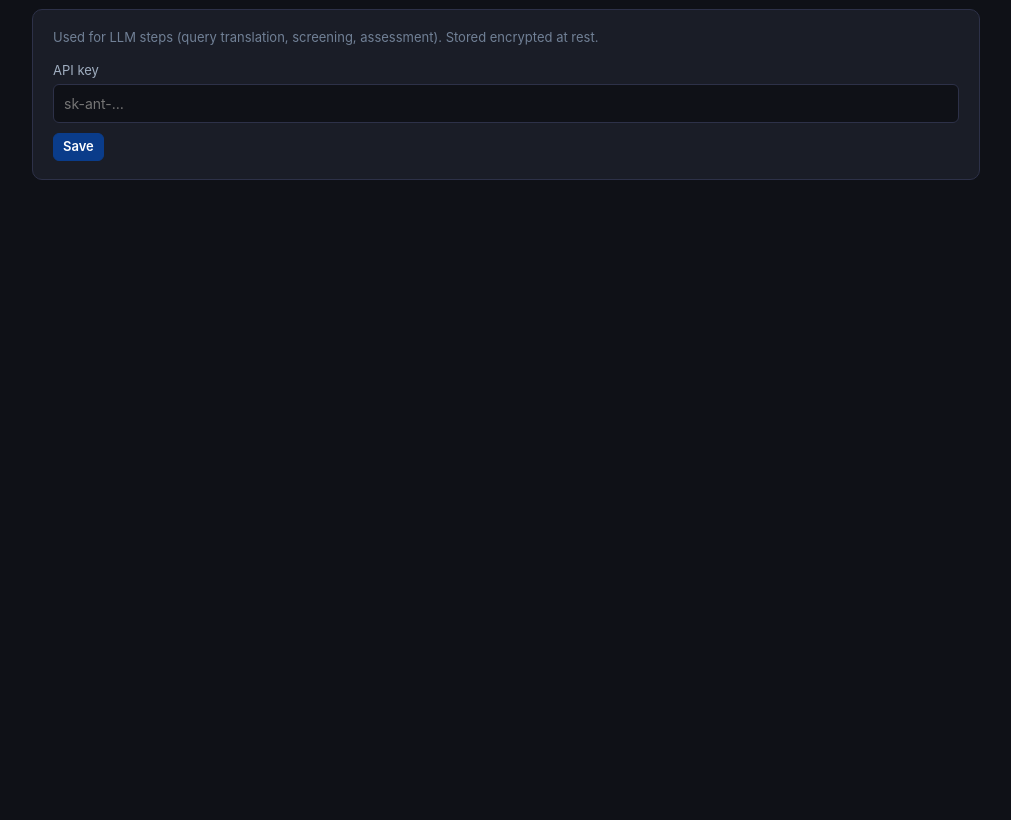
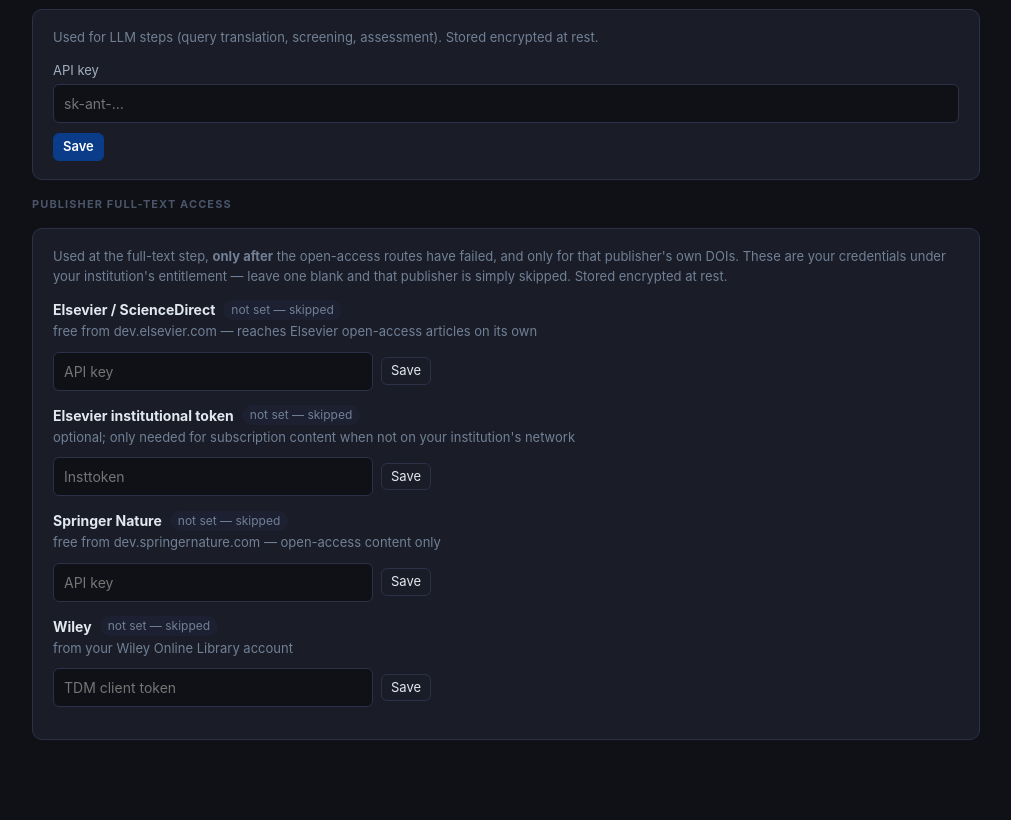
Before and after one commit to that-ugly-cat/lssr, a FastAPI app: template templates/profile.html in a window 1280 px wide. Shown: the part 194-1014 px from the top of the page, without its empty margins (134-1145 px from the left). Before the commit the page ends 374 px from the top, so only its background shows below. Run offline with FastAPI, Linux system fonts and the light colour scheme; the template is opened without the code that fills it, so the values that code supplies are empty.

Commit message:
profile: per-user publisher credentials for full-text retrieval
The publisher TDM keys were server-wide env vars, but the entitlement they carry
follows the person and their institution, not the box. Move them to the profile
alongside the Anthropic key: Elsevier (key + optional institutional token),
Springer and Wiley, each Fernet-encrypted at rest and edited independently —
blank clears, same contract as the Anthropic key.

The fetch job now runs with the credentials of whoever triggered it. A publisher
with no credential is skipped entirely, so an unconfigured LSSR never calls out;
the env vars remain as a server-wide fallback for users who set none, and the
profile says which of the three applies (set / server default / skipped).

Co-Authored-By: Claude Opus 4.8 <noreply@anthropic.com>

```diff
--- a/main.py
+++ b/main.py
@@ -83,6 +83,32 @@ def _user_api_key(user: User) -> str | None:
         except Exception:
             pass
     return os.environ.get("ANTHROPIC_API_KEY")
+
+
+_PUBLISHER_FIELDS = {
+    "elsevier": ("elsevier_key_encrypted", "ELSEVIER_API_KEY"),
+    "elsevier_insttoken": ("elsevier_insttoken_encrypted", "ELSEVIER_INSTTOKEN"),
+    "springer": ("springer_key_encrypted", "SPRINGER_API_KEY"),
+    "wiley": ("wiley_token_encrypted", "WILEY_TDM_TOKEN"),
+}
+
+
+def _user_publisher_keys(user: User) -> dict:
+    """The reviewer's own publisher TDM credentials, falling back to a
+    server-wide env default. A publisher with no credential is left out, and
+    fulltext skips it entirely."""
+    import crypto
+    keys = {}
+    for name, (column, env) in _PUBLISHER_FIELDS.items():
+        value = ""
+        stored = getattr(user, column, None)
+        if stored:
+            try:
+                value = crypto.decrypt(stored)
+            except Exception:
+                value = ""
+        keys[name] = value or os.environ.get(env, "").strip()
+    return keys
 
 
 def _apply_record_filters(query, q: str, source: str, rtype: str, yf: str, yt: str,
@@ -313,7 +339,28 @@ async def public_review(token: str, request: Request, db: Session = Depends(get_
 
 @app.get("/profile", response_class=HTMLResponse)
 async def profile(request: Request, user: User = Depends(get_current_user)):
-    return render(request, "profile.html", {"user": user, "has_key": bool(user.api_key_encrypted)})
+    # which publisher credentials this user has, and which fall back to the server's
+    pub = {name: {"user": bool(getattr(user, column, None)),
+                  "env": bool(os.environ.get(env, "").strip())}
+           for name, (column, env) in _PUBLISHER_FIELDS.items()}
+    return render(request, "profile.html", {
+        "user": user, "has_key": bool(user.api_key_encrypted), "pub": pub,
+    })
+
+
+@app.post("/profile/publisher-key/{name}")
+async def set_publisher_key(name: str, value: str = Form(""),
+                            user: User = Depends(get_current_user),
+                            db: Session = Depends(get_db)):
+    """Save one publisher credential; blank clears it — same contract as the
+    Anthropic key, so each credential is edited independently."""
+    if name not in _PUBLISHER_FIELDS:
+        raise HTTPException(400, "Unknown credential")
+    import crypto
+    v = value.strip()
+    setattr(user, _PUBLISHER_FIELDS[name][0], crypto.encrypt(v) if v else None)
+    db.commit()
+    return RedirectResponse("/profile", status_code=302)
 
 
 @app.post("/profile/api-key")
@@ -1037,7 +1084,7 @@ async def run_fulltext_fetch(ws_id: int, user: User = Depends(get_current_user),
     if job and job.get("status") == "running":
         raise HTTPException(409, "Full-text fetch already in progress")
     email = os.environ.get("UNPAYWALL_EMAIL") or ws.owner.email
-    fulltext.start_fetch(ws.id, email)
+    fulltext.start_fetch(ws.id, email, _user_publisher_keys(user))
     return RedirectResponse(f"/w/{ws_id}/fulltext", status_code=302)
 
 
--- a/templates/profile.html
+++ b/templates/profile.html
@@ -19,4 +19,37 @@
     <button class="btn btn-primary btn-small" type="submit">Save</button>
   </form>
 </div>
+
+<div class="cards-label">Publisher full-text access</div>
+<div class="card">
+  <p class="muted small" style="margin-top:0;">
+    Used at the full-text step, <strong>only after</strong> the open-access routes
+    have failed, and only for that publisher's own DOIs. These are your
+    credentials under your institution's entitlement — leave one blank and that
+    publisher is simply skipped. Stored encrypted at rest.
+  </p>
+
+  {% set creds = [
+    ('elsevier', 'Elsevier / ScienceDirect', 'API key', 'free from dev.elsevier.com — reaches Elsevier open-access articles on its own'),
+    ('elsevier_insttoken', 'Elsevier institutional token', 'Insttoken', 'optional; only needed for subscription content when not on your institution\'s network'),
+    ('springer', 'Springer Nature', 'API key', 'free from dev.springernature.com — open-access content only'),
+    ('wiley', 'Wiley', 'TDM client token', 'from your Wiley Online Library account')
+  ] %}
+  {% for name, label, field, hint in creds %}
+  <div style="margin-bottom:14px;">
+    <div style="display:flex; align-items:center; gap:8px;">
+      <strong style="font-size:14px;">{{ label }}</strong>
+      {% if pub[name].user %}<span class="badge badge-ok">set</span>
+      {% elif pub[name].env %}<span class="badge badge-muted">using server default</span>
+      {% else %}<span class="badge badge-muted">not set — skipped</span>{% endif %}
+    </div>
+    <p class="muted small" style="margin:2px 0 6px;">{{ hint }}</p>
+    <form method="post" action="/profile/publisher-key/{{ name }}" class="inline-form">
+      <input type="password" name="value" style="max-width:320px;"
+             placeholder="{{ 'leave blank to remove' if pub[name].user else field }}">
+      <button class="btn btn-small" type="submit">Save</button>
+    </form>
+  </div>
+  {% endfor %}
+</div>
 {% endblock %}
```
Also changed, not shown: DEPLOY.md (+9 -4 lines), fulltext.py (+18 -18 lines), models.py (+10 -0 lines), 1 other file.
